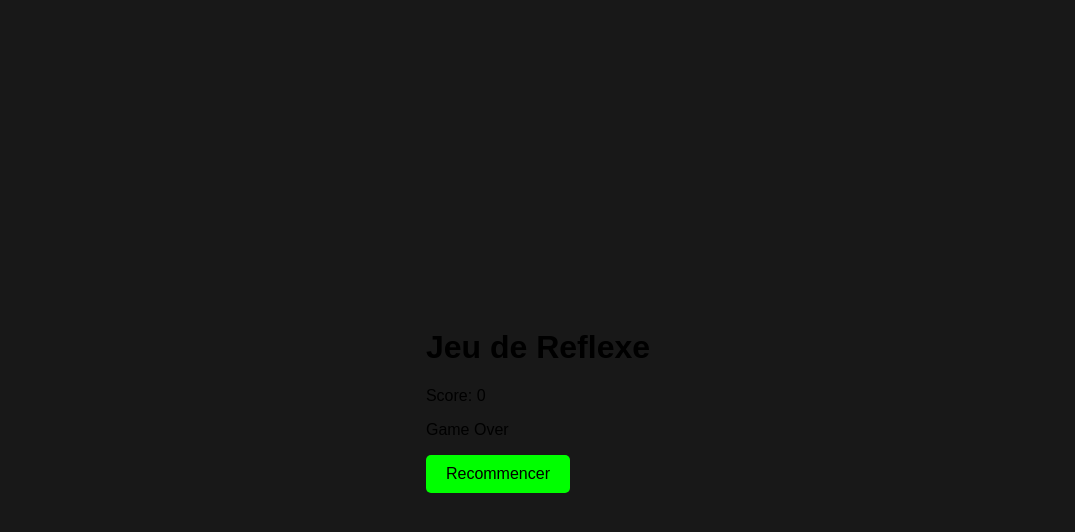
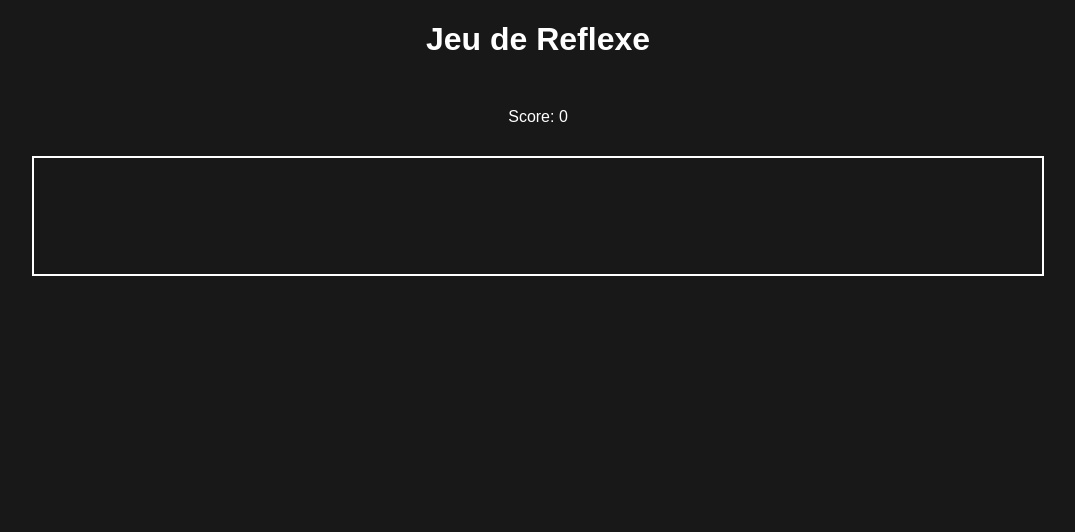
Before and after one commit to RylexOff/stupidy-game, a plain HTML site: page index.html in a window 1280 px wide. Shown: the whole page, without its empty margins (102-1177 px from the left). Drawn offline with Linux system fonts and the light colour scheme.

Commit message:
Update styles.css

```diff
--- a/styles.css
+++ b/styles.css
@@ -1,40 +1,37 @@
 body {
     background-color: #181818;
-    display: flex;
-    justify-content: center;
-    align-items: center;
-    height: 100vh;
-    margin: 0;
     font-family: Arial, sans-serif;
+    color: #fff;
 }
 
-.game-container {
-    background-color: #282828;
-    padding: 20px;
-    border-radius: 10px;
-    box-shadow: 0 0 10px rgba(0, 0, 0, 0.5);
+.container {
+    width: 80%;
+    margin: 0 auto;
     text-align: center;
 }
 
-.score-container {
-    margin-bottom: 20px;
+.title {
+    margin-bottom: 50px;
 }
 
-#display {
-    font-size: 3rem;
-    color: #00ff00;
+.game-area {
+    padding: 50px;
+    border: 2px solid #fff;
+    margin-bottom: 50px;
 }
 
-button {
-    background-color: #00ff00;
-    color: #000000;
-    font-size: 1rem;
+.score-display {
+    margin-bottom: 30px;
+}
+
+.game-over-display {
+    display: none;
+    margin-bottom: 30px;
+}
+
+.restart-button {
+    display: none;
     padding: 10px 20px;
-    border: none;
-    border-radius: 5px;
+    font-size: 18px;
     cursor: pointer;
 }
-
-button:hover {
-    background-color: #00cc00;
-}
```
